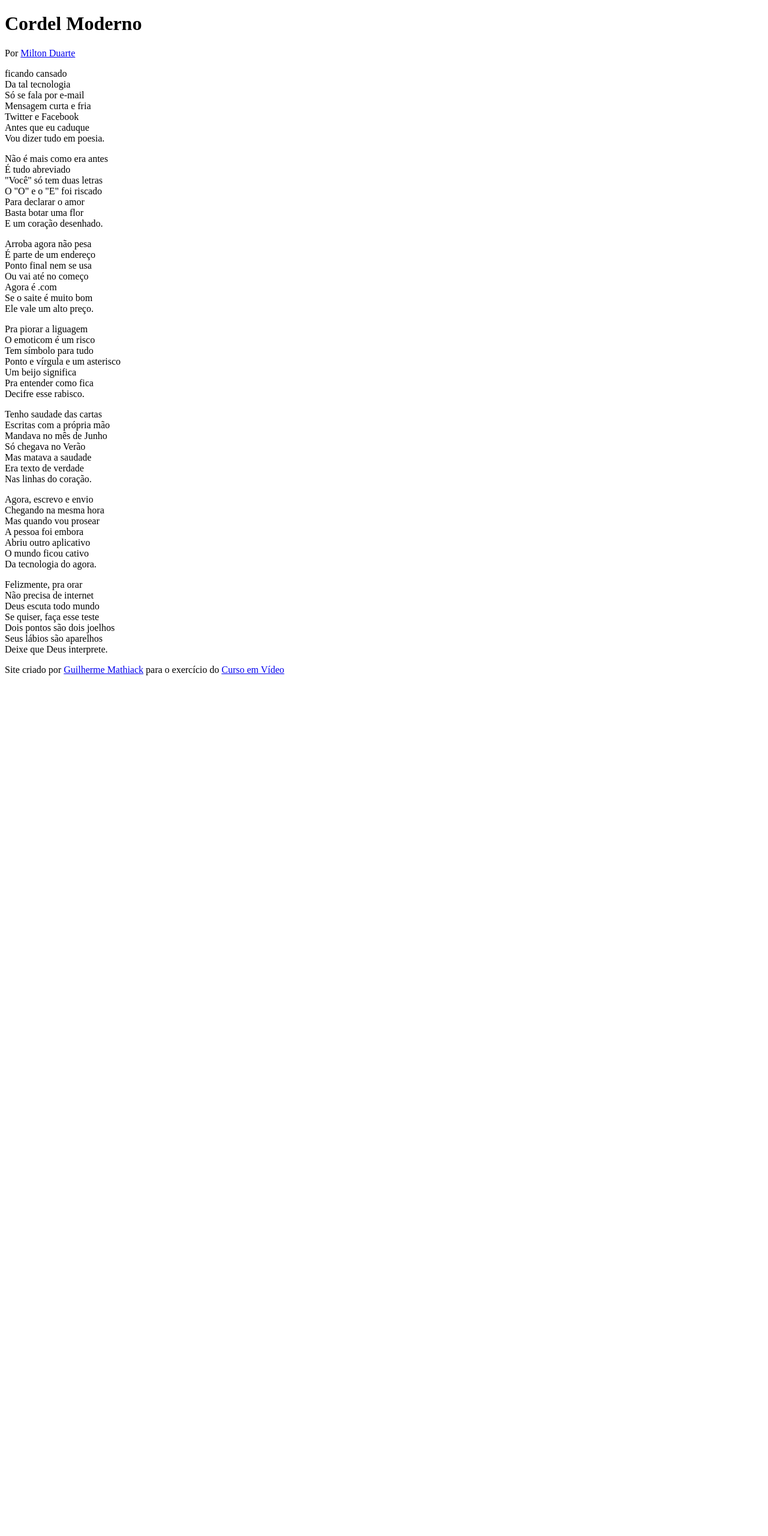
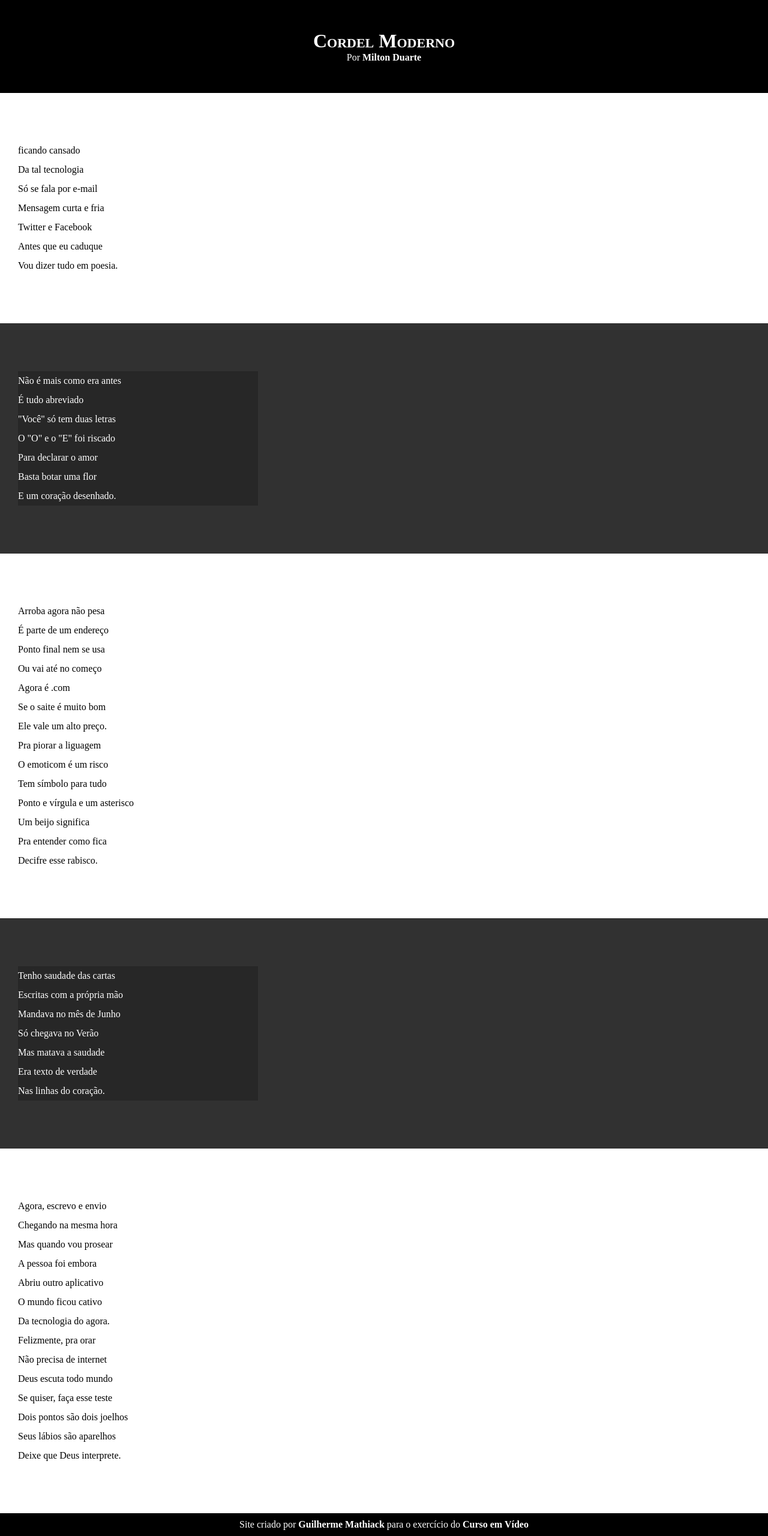
Before and after one commit to Mathiack/Codes, a PHP site: page / in a window 1280 px wide. Shown: the whole page at 60% size. Before the commit the page ends 1126 px from the top, so only its background shows below. Run offline with PHP 8.4, Linux system fonts and the light colour scheme.

Commit message:
meti um CSS brabo

```diff
--- a/HTML/projeto000/estilo/style.css
+++ b/HTML/projeto000/estilo/style.css
@@ -1 +1,60 @@
 @charset "UTF-8";
+* {
+    margin: 0px;
+    padding: 0px;
+}
+
+html, body {
+    min-height: 100vh;
+    background-color: darkgray;
+}
+header{
+    background-color: black;
+    color: white;
+    text-align: center;
+}
+header > h1 {
+    padding-top: 50px;
+    /*  text-transform: uppercase;
+        pode ser usado pra botar tudo em maiúsculo */
+        font-variant: small-caps; /*fonte interessante*/
+}
+header > p {
+    padding-bottom: 50px;
+}
+
+header a, footer a {
+    color: white;
+    text-decoration: none;
+    font-weight: bolder;
+}
+header a:hover, footer a:hover {
+    text-decoration: underline;
+}
+
+section {
+    padding-top: 10vh;
+    padding-bottom: 10vh;
+    line-height: 2em;
+    padding-left: 30px;
+}
+section.normal {
+    background-color: white;
+    color: black
+}
+section.imagem {
+    background-color: rgb(49, 49, 49);
+    color: white;
+
+}
+section.imagem > p {
+    width: 400px;
+    background-color: rgba(0, 0, 0, 0.199);
+}
+
+footer{
+    background-color: black;
+    color: white;
+    text-align: center;
+    padding: 10px;
+}
--- a/HTML/projeto000/index.html
+++ b/HTML/projeto000/index.html
@@ -8,11 +8,15 @@
 </head>
 <body>
     <header>
-        <h1>Cordel Moderno</h1>
-        <p>Por <a href="https://www.recantodasletras.com.br/poesias/3186743" target="_blank">Milton Duarte</a></p>
+        <h1>
+            Cordel Moderno
+        </h1>
+        <p>
+            Por <a href="https://www.recantodasletras.com.br/poesias/3186743" target="_blank">Milton Duarte</a>
+        </p>
     </header>
 
-    <section>
+    <section class="normal">
         <p>
             ficando cansado <br>
             Da tal tecnologia <br>
@@ -24,7 +28,7 @@
         </p>
     </section>
 
-    <section>
+    <section class="imagem">
         <p>
             Não é mais como era antes <br>
             É tudo abreviado <br>
@@ -36,7 +40,7 @@
         </p>
     </section>
 
-    <section>
+    <section class="normal">
         <p>
             Arroba agora não pesa <br>
             É parte de um endereço <br>
@@ -57,7 +61,7 @@
         </p>
     </section>
 
-    <section>
+    <section class="imagem">
         <p>
             Tenho saudade das cartas <br>
             Escritas com a própria mão<br>
@@ -69,7 +73,7 @@
         </p>
     </section>
 
-    <section>
+    <section class="normal">
         <p>
             Agora, escrevo e envio <br>
             Chegando na mesma hora <br>
```
